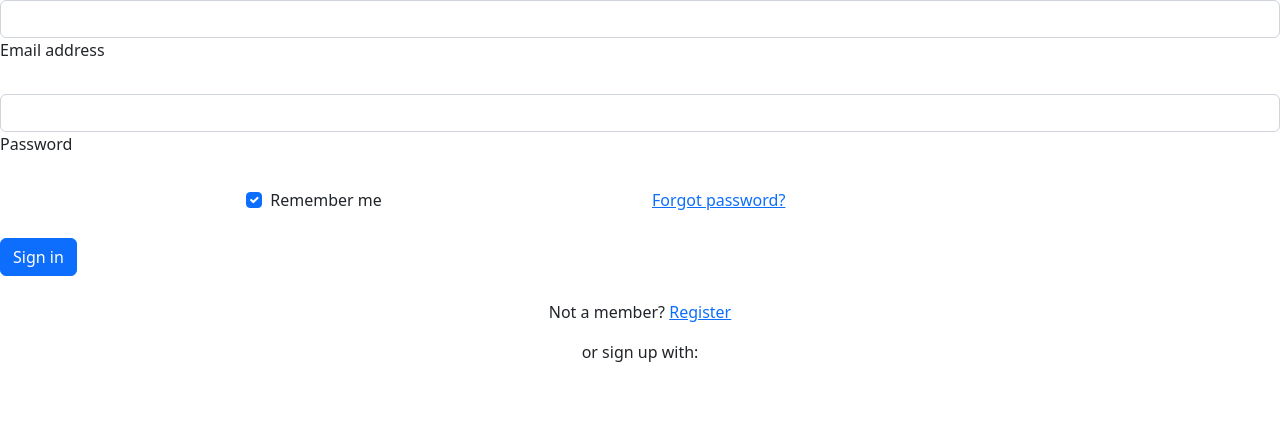
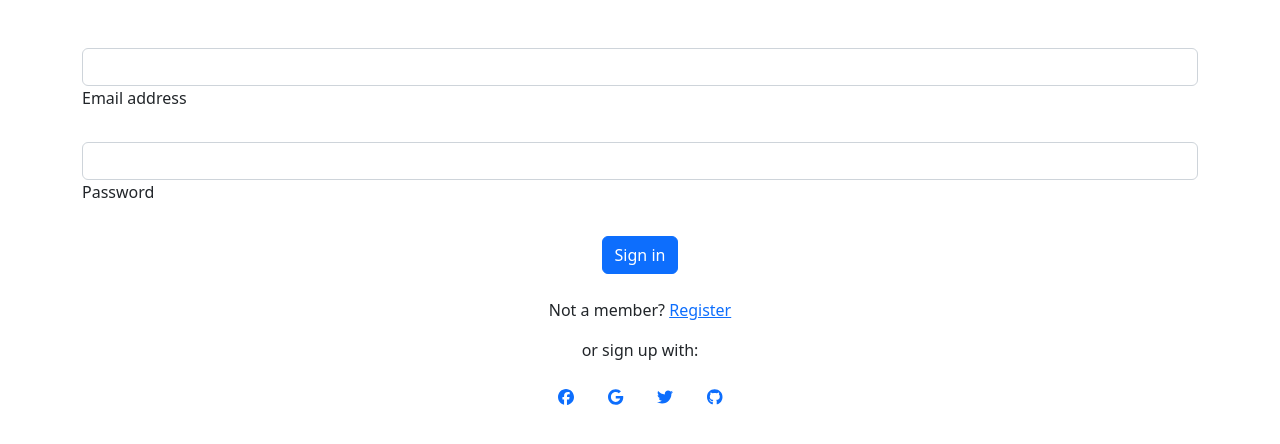
Before and after one commit to alexmillonesr/Pt-UF3-M06, an Angular app: page /login in a window 1280 px wide. Shown: the top 444 px of the page. Built offline with nearby package versions, Linux system fonts and the light colour scheme.

Commit message:
fontawesome added

```diff
--- a/angular.json
+++ b/angular.json
@@ -26,12 +26,14 @@
             ],
             "styles": [
               "node_modules/bootstrap/dist/css/bootstrap.min.css",
-              "src/styles.css"
+              "src/styles.css",
+              "node_modules/@fortawesome/fontawesome-free/css/fontawesome.min.css"
             ],
             "scripts": [
               "node_modules/jquery/dist/jquery.min.js",
               "node_modules/@popperjs/core/dist/umd/popper.min.js",
-              "node_modules/bootstrap/dist/js/bootstrap.min.js"
+              "node_modules/bootstrap/dist/js/bootstrap.min.js",
+              "node_modules/@fortawesome/fontawesome-free/js/all.min.js"
             ]
           },
           "configurations": {
--- a/package.json
+++ b/package.json
@@ -18,6 +18,7 @@
     "@angular/platform-browser": "^15.0.0",
     "@angular/platform-browser-dynamic": "^15.0.0",
     "@angular/router": "^15.0.0",
+    "@fortawesome/fontawesome-free": "^6.2.1",
     "@popperjs/core": "^2.11.6",
     "bootstrap": "^5.2.3",
     "jquery": "^3.6.3",
--- a/src/app/components/login/login.component.html
+++ b/src/app/components/login/login.component.html
@@ -1,4 +1,4 @@
-<div>
+<div class="container pt-5">
     <form>
         <!-- Email input -->
         <div class="form-outline mb-4">
@@ -12,31 +12,17 @@
           <label class="form-label" for="form2Example2">Password</label>
         </div>
 
-        <!-- 2 column grid layout for inline styling -->
-        <div class="row mb-4">
-          <div class="col d-flex justify-content-center">
-            <!-- Checkbox -->
-            <div class="form-check">
-              <input class="form-check-input" type="checkbox" value="" id="form2Example31" checked />
-              <label class="form-check-label" for="form2Example31"> Remember me </label>
-            </div>
-          </div>
-
-          <div class="col">
-            <!-- Simple link -->
-            <a href="#!">Forgot password?</a>
-          </div>
+        <!-- Submit button -->
+        <div class="text-center">
+          <button type="button" class="btn btn-primary btn-block mb-4">Sign in</button>
         </div>
-
-        <!-- Submit button -->
-        <button type="button" class="btn btn-primary btn-block mb-4">Sign in</button>
 
         <!-- Register buttons -->
         <div class="text-center">
           <p>Not a member? <a href="#!">Register</a></p>
           <p>or sign up with:</p>
           <button type="button" class="btn btn-link btn-floating mx-1">
-            <i class="fab fa-facebook-f"></i>
+            <i class="fa-brands fa-facebook"></i>
           </button>
 
           <button type="button" class="btn btn-link btn-floating mx-1">
```
Also changed, not shown: 1 other file (tests, documents, lock files or other folders).
